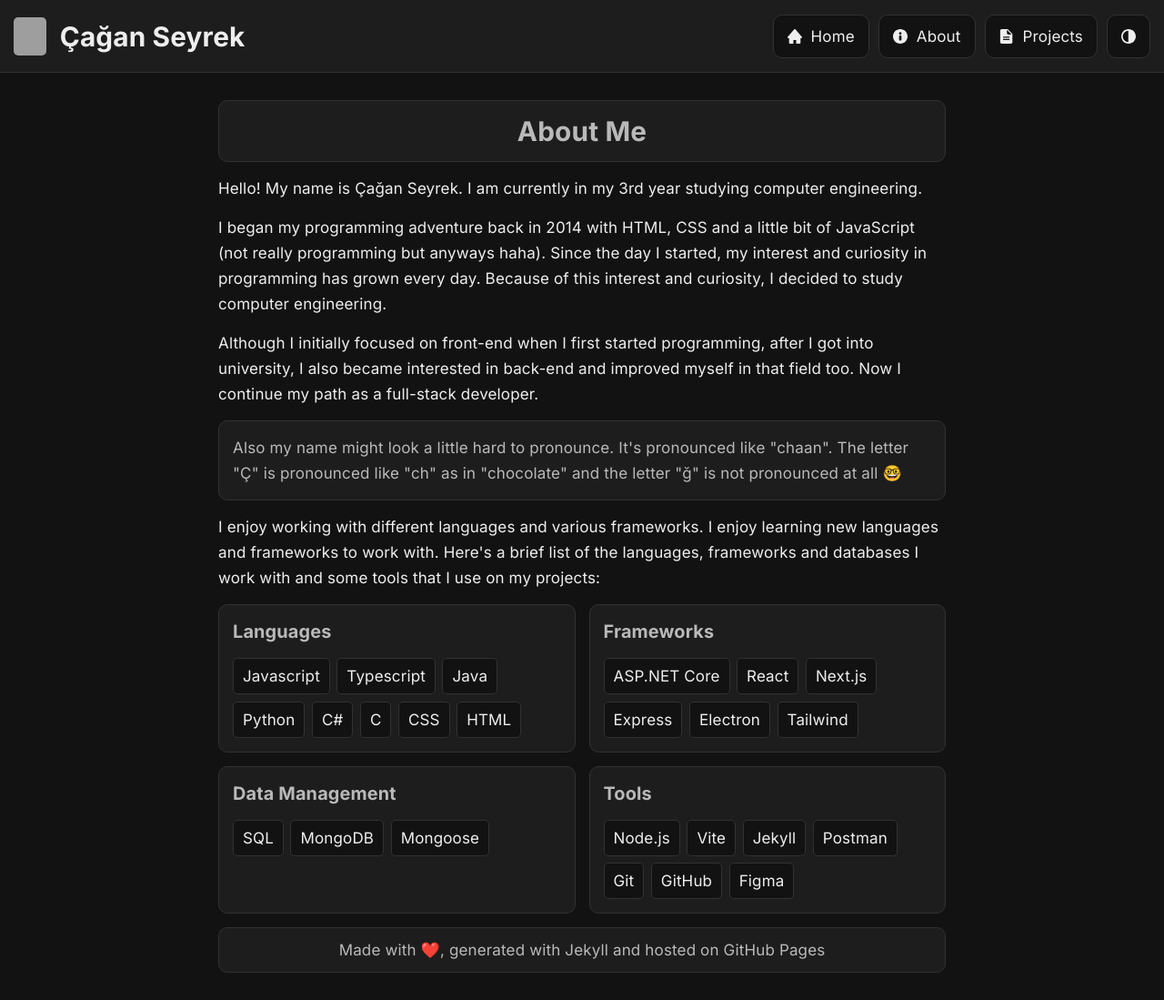
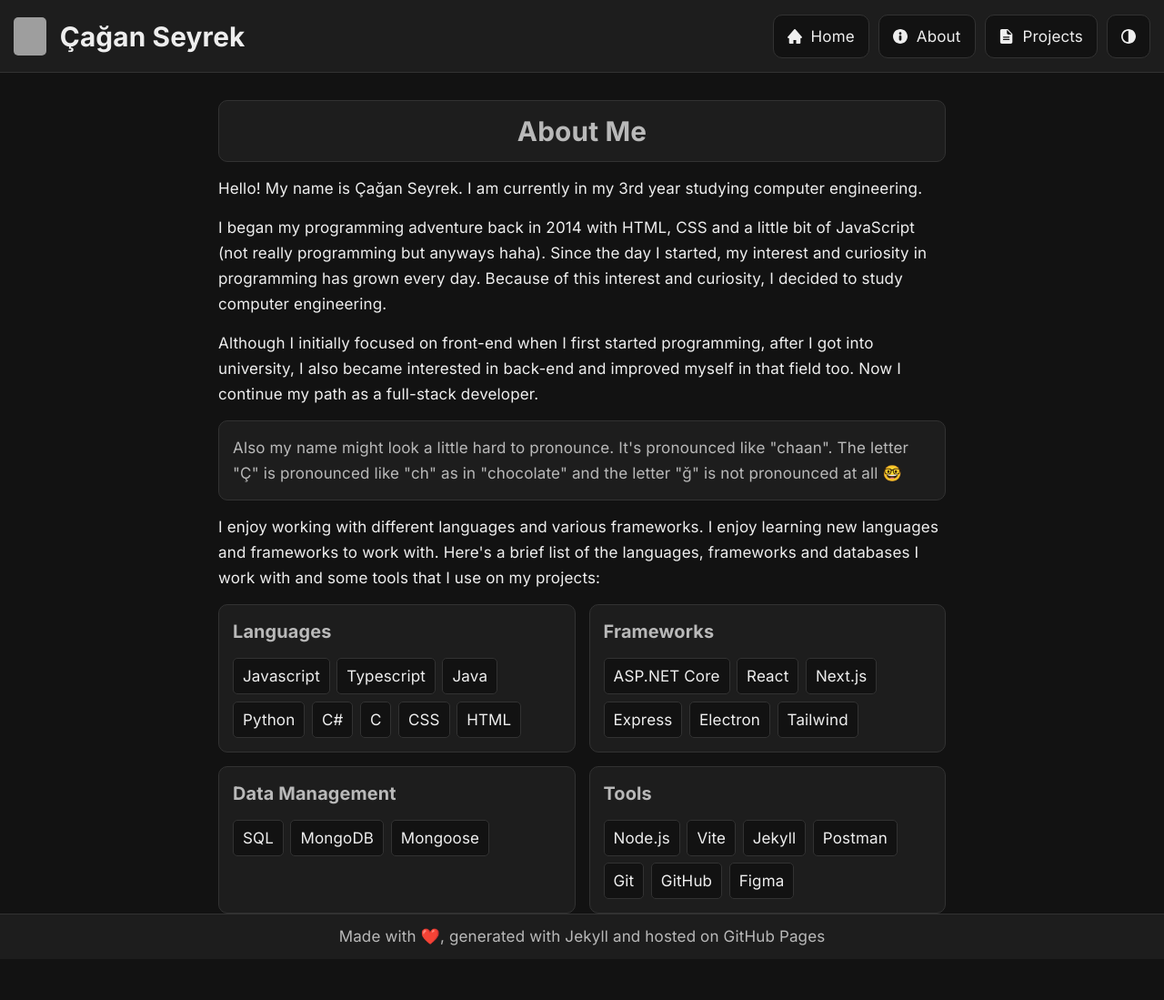
Before and after one commit to caganseyrek/caganseyrek.github.io, a Jekyll site: the page built from pages/about.md, in a window 1280 px wide. Shown: the whole page at 91% size. Built offline with Jekyll 4.4.1, drawn with Linux system fonts in a browser that asks for light colours; after the commit the page ends 1054 px from its top, so only the background shows below that; grey boxes are pictures that could not be loaded.

Commit message:
Renamed footer's class

```diff
--- a/_layouts/default.html
+++ b/_layouts/default.html
@@ -35,7 +35,7 @@
     {% if page.title == "Home" %}
     <footer>Made with ❤️, generated with Jekyll and hosted on GitHub Pages</footer>
     {% else %}
-    <footer class="centered">Made with ❤️, generated with Jekyll and hosted on GitHub Pages</footer>
+    <footer class="contained">Made with ❤️, generated with Jekyll and hosted on GitHub Pages</footer>
     {% endif %}
     <script src="/assets/script.min.js"></script>
 </body>
```
